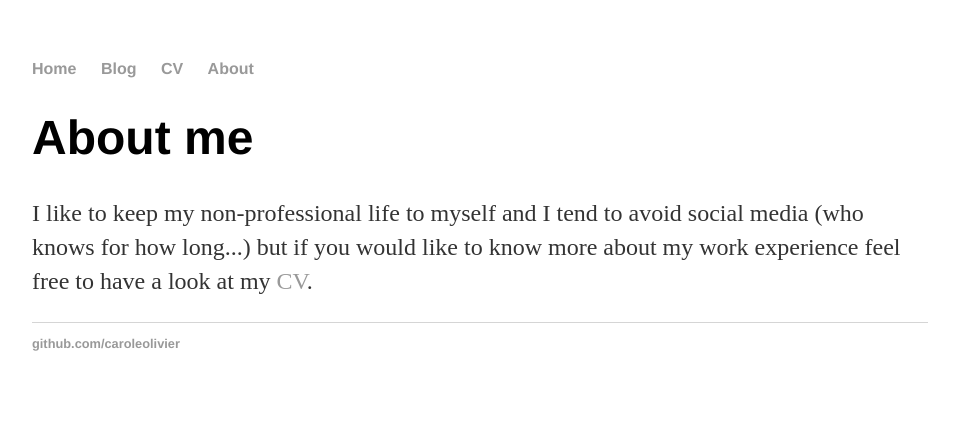
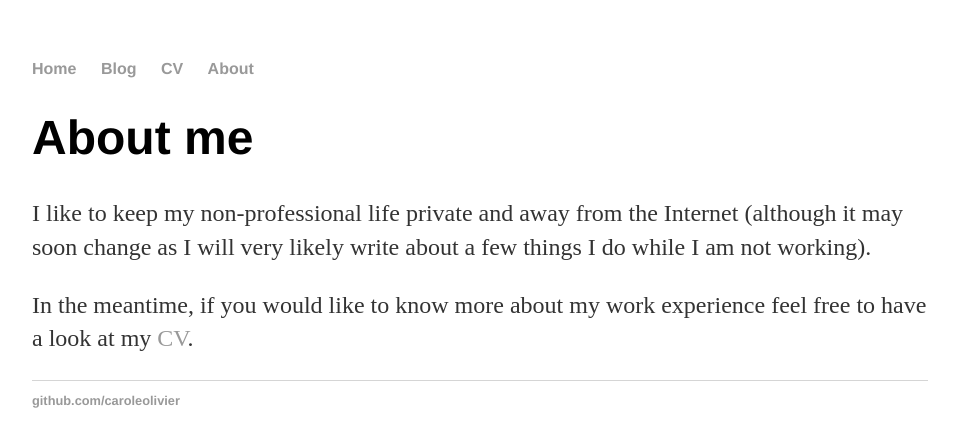
Before and after one commit to caroleolivier/caroleolivier.github.io, a Jekyll site: the page built from about/index.html, in a window 1280 px wide. Shown: the top 447 px of the page, without its empty margins (160-1117 px from the left). Built offline with Jekyll 4.4.1, drawn with Linux system fonts in a browser that asks for light colours.

Commit message:
Modify content

```diff
--- a/about/index.html
+++ b/about/index.html
@@ -4,6 +4,9 @@ title: Carole's about
 ---
 <h1>About me</h1>
 <p>
-    I like to keep my non-professional life to myself and I tend to avoid social media (who knows for how long...)
-    but if you would like to know more about my work experience feel free to have a look at my <a href="/cv">CV</a>.
+    I like to keep my non-professional life private and away from the Internet
+    (although it may soon change as I will very likely write about a few things I do while I am not working).
 </p>
+<p>
+    In the meantime, if you would like to know more about my work experience feel free to have a look at my <a href="/cv">CV</a>.
+</p>
```
Also changed, not shown: _posts/2017-09-14-welcome-to-my-blog.md (+1 -1 lines).
